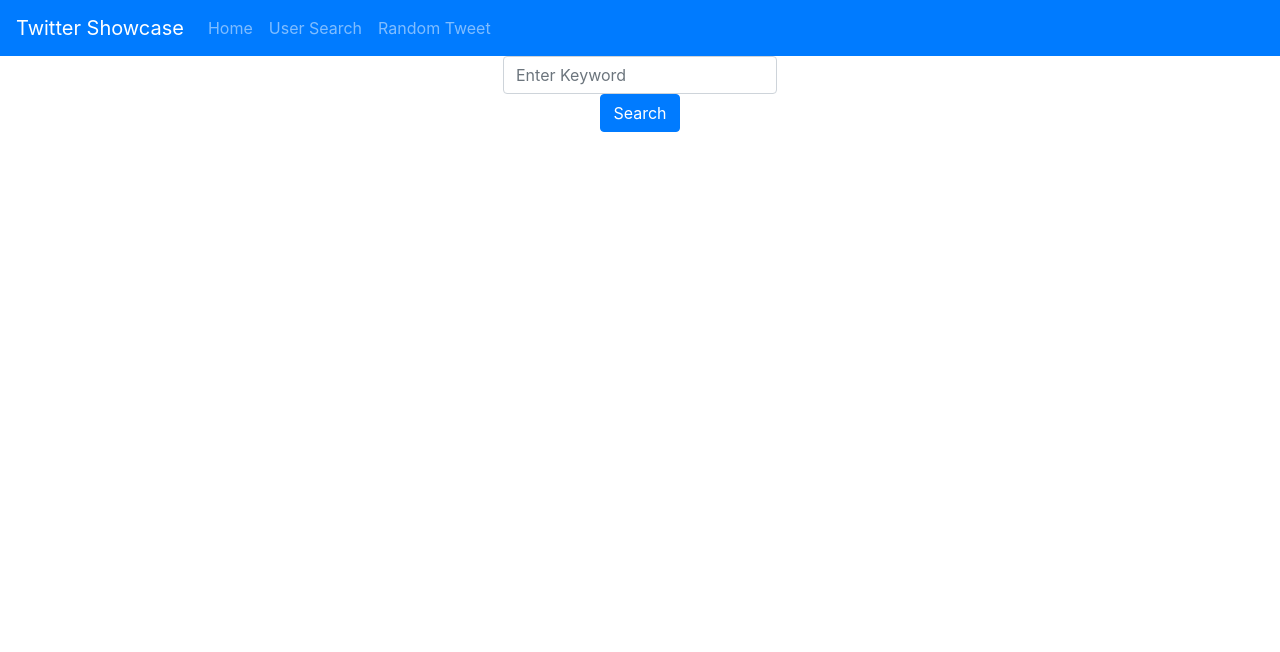
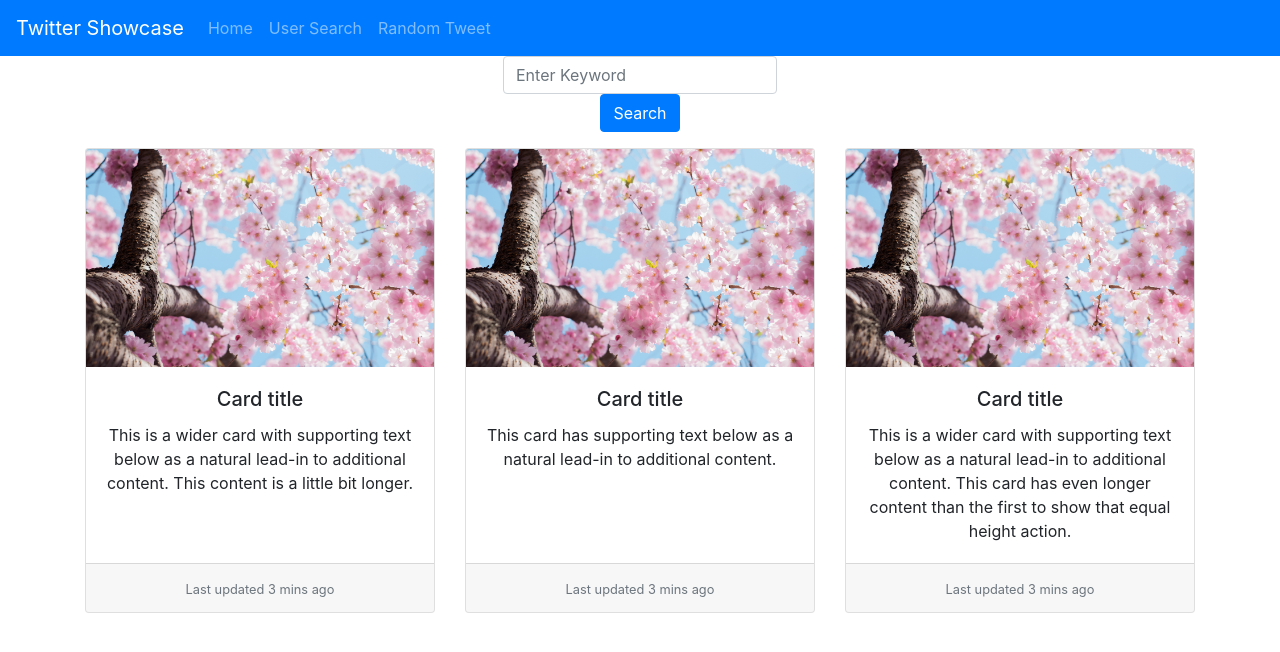
Before and after one commit to YoniWitz/Twitter-Showcase, a React (Create React App) app: page /user in a window 1280 px wide. Shown: the top 652 px of the page. Built offline with nearby package versions, Linux system fonts and the light colour scheme.

Commit message:
added mock info

```diff
--- a/src/App.js
+++ b/src/App.js
@@ -5,17 +5,20 @@
 import User from './components/User';
 import Random from './components/Random';
 import { BrowserRouter as Router, Switch, Route } from "react-router-dom";
+import { Container } from 'react-bootstrap';
 
 function App() {
   return (
     <div className="App">
       <Router>
         <MyNavbar />
-        <Switch>
-          <Route path="/" exact component={Home} />
-          <Route path="/user" exact component={User} />
-          <Route path="/random" exact component={Random} />
-        </Switch>
+        <Container>
+          <Switch>
+            <Route path="/" exact component={Home} />
+            <Route path="/user" exact component={User} />
+            <Route path="/random" exact component={Random} />
+          </Switch>
+        </Container>
       </Router>
     </div>
   );
--- /dev/null
+++ b/src/components/MyCard.js
@@ -0,0 +1,53 @@
+import React from 'react'
+import { Card, CardDeck } from 'react-bootstrap'
+
+function MyCard() {
+  return (
+    <main>
+      <CardDeck>
+        <Card>
+          <Card.Img variant="top" src="pic1.gif" />
+          <Card.Body>
+            <Card.Title>Card title</Card.Title>
+            <Card.Text>
+              This is a wider card with supporting text below as a natural lead-in to
+              additional content. This content is a little bit longer.
+        </Card.Text>
+          </Card.Body>
+          <Card.Footer>
+            <small className="text-muted">Last updated 3 mins ago</small>
+          </Card.Footer>
+        </Card>
+        <Card>
+          <Card.Img variant="top" src="pic1.gif" />
+          <Card.Body>
+            <Card.Title>Card title</Card.Title>
+            <Card.Text>
+              This card has supporting text below as a natural lead-in to additional
+          content.{' '}
+            </Card.Text>
+          </Card.Body>
+          <Card.Footer>
+            <small className="text-muted">Last updated 3 mins ago</small>
+          </Card.Footer>
+        </Card>
+        <Card>
+          <Card.Img variant="top" src="pic1.gif" />
+          <Card.Body>
+            <Card.Title>Card title</Card.Title>
+            <Card.Text>
+              This is a wider card with supporting text below as a natural lead-in to
+              additional content. This card has even longer content than the first to
+              show that equal height action.
+        </Card.Text>
+          </Card.Body>
+          <Card.Footer>
+            <small className="text-muted">Last updated 3 mins ago</small>
+          </Card.Footer>
+        </Card>
+      </CardDeck>
+    </main>
+  )
+}
+
+export default MyCard
--- a/src/components/MyNavbar.js
+++ b/src/components/MyNavbar.js
@@ -4,14 +4,16 @@
 
 function MyNavbar() {
     return (
-        <Navbar bg="primary" variant="dark">
-            <Navbar.Brand>Twitter Showcase</Navbar.Brand>
-            <Nav className="mr-auto">
-                <Nav.Link as={Link}  to="/">Home</Nav.Link>
-                <Nav.Link as={Link}  to="/user">User Search</Nav.Link>
-                <Nav.Link as={Link}  to="/random">Random Tweet</Nav.Link>
-            </Nav>
-        </Navbar>
+        <main>
+            <Navbar bg="primary" variant="dark">
+                <Navbar.Brand>Twitter Showcase</Navbar.Brand>
+                <Nav className="mr-auto">
+                    <Nav.Link as={Link} to="/">Home</Nav.Link>
+                    <Nav.Link as={Link} to="/user">User Search</Nav.Link>
+                    <Nav.Link as={Link} to="/random">Random Tweet</Nav.Link>
+                </Nav>
+            </Navbar>
+        </main>
     )
 }
 
--- a/src/components/Random.js
+++ b/src/components/Random.js
@@ -1,8 +1,8 @@
 import React from 'react'
-import Card from './Card'
+import MyCard from './MyCard'
 
 function Random(){
-    return(<div><Card /></div>)
+    return(<main><MyCard /></main>)
 }
 
 export default Random
--- a/src/components/User.js
+++ b/src/components/User.js
@@ -1,9 +1,10 @@
 import React from 'react'
-import Button from 'react-bootstrap/Button'
-import { Form, Row, Col } from 'react-bootstrap'
+import { Button, Form, Row, Col } from 'react-bootstrap'
+import MyCard from './MyCard'
 
 function User() {
     return (
+        <main>
             <Form>
                 <Row>
                     <Col></Col>
@@ -16,6 +17,8 @@
                     <Col></Col>
                 </Row>
             </Form>
+            <MyCard />
+        </main>
     )
 }
 
```
Also changed, not shown: public/pic1.gif (added), src/components/Card.js (deleted). Lines whose indentation alone changed are shown as unchanged.
